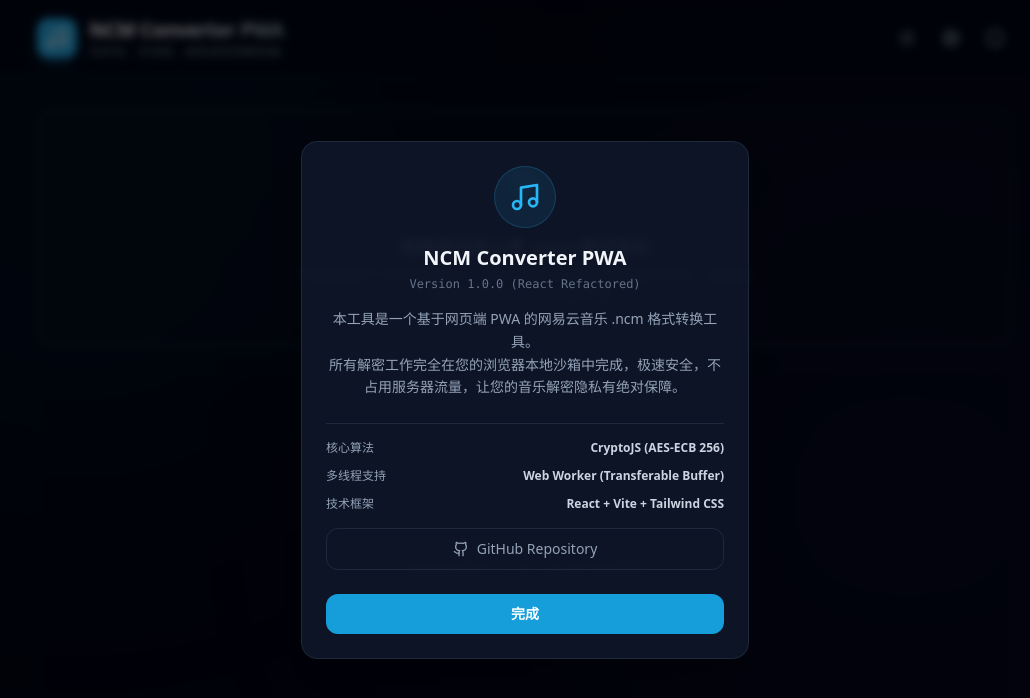
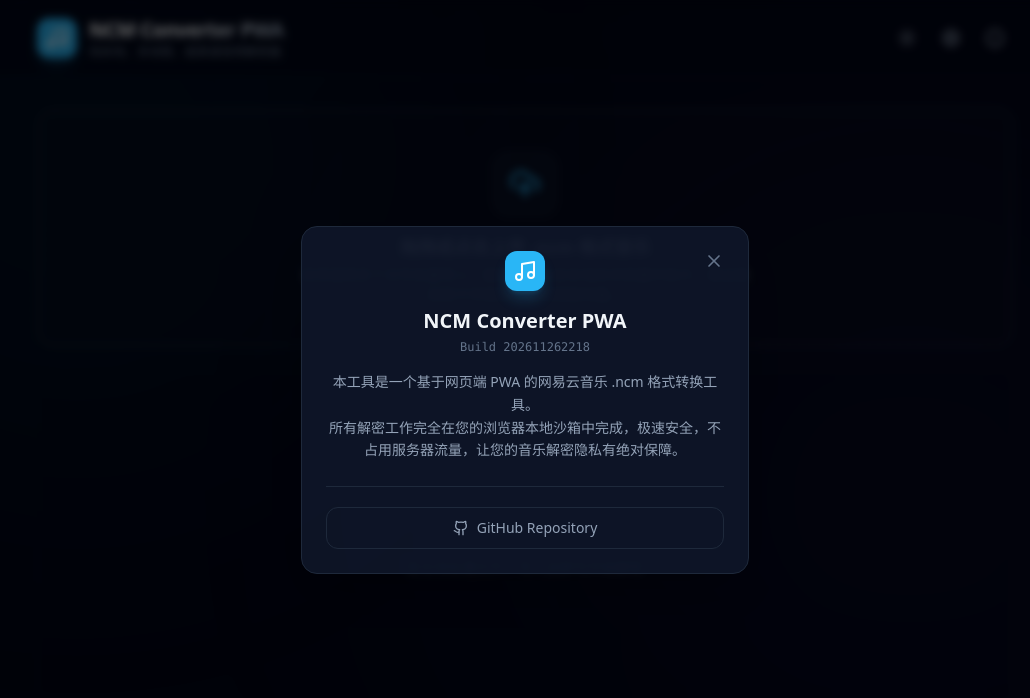
Before and after one commit to mimai114514/ncmconverter-pwa, a React (Vite) app: page / in a window 1280 px wide. Both pictures are taken after a click on the button 1110 px from the left and 38 px from the top of the page. Shown: the top 698 px of the page, without its empty margins (115-1145 px from the left). Built offline with nearby package versions, Linux system fonts and the light colour scheme.

Commit message:
feat: 精简关于弹窗并展示构建时间
在构建阶段注入 Build YYYYMMDDHHMM 格式的时间戳。移除技术信息和底部完成按钮，新增右上角关闭按钮，并让弹窗图标与页眉音乐图标保持一致。

```diff
--- a/src/App.tsx
+++ b/src/App.tsx
@@ -21,6 +21,8 @@
 import { parseNcmMetadata } from './core/ncmDecrypt';
 import { decryptWithWorker } from './workers/worker-client';
 import { settingsService, AppSettings } from './services/settings';
+
+declare const __BUILD_TIME__: string;
 
 interface NcmFileItem {
   id: string;
@@ -644,18 +646,27 @@
       {isAboutOpen && (
         <div className="fixed inset-0 z-50 bg-black/60 backdrop-blur-sm flex items-center justify-center p-4 animate-in fade-in duration-200">
           <div
-            className="w-full max-w-md bg-slate-900/90 border border-slate-800 rounded-2xl p-6 shadow-2xl animate-in zoom-in-95 duration-200 flex flex-col items-center text-center"
+            className="w-full max-w-md bg-slate-900/90 border border-slate-800 rounded-2xl p-6 shadow-2xl animate-in zoom-in-95 duration-200 flex flex-col items-center text-center relative"
             onClick={(e) => e.stopPropagation()}
           >
-            <div className="p-3.5 bg-brand-500/10 rounded-full mb-4 border border-brand-500/20 text-brand-500">
-              <Music className="w-8 h-8" />
+            <button
+              onClick={() => setIsAboutOpen(false)}
+              className="absolute top-4 right-4 p-2 text-slate-500 hover:text-white rounded-lg hover:bg-slate-800 transition-colors"
+              title="关闭"
+              aria-label="关闭"
+            >
+              <X className="w-5 h-5" />
+            </button>
+
+            <div className="p-2 bg-brand-500 rounded-xl shadow-lg shadow-brand-500/20 flex items-center justify-center mb-4">
+              <Music className="w-6 h-6 text-white" />
             </div>
 
             <h3 className="text-xl font-bold text-slate-100 mb-1">
               NCM Converter PWA
             </h3>
             <p className="text-xs text-slate-500 font-mono mb-4">
-              Version 1.0.0 (React Refactored)
+              {__BUILD_TIME__}
             </p>
 
             <p className="text-sm text-slate-400 leading-relaxed mb-6">
@@ -663,19 +674,7 @@
               所有解密工作完全在您的浏览器本地沙箱中完成，极速安全，不占用服务器流量，让您的音乐解密隐私有绝对保障。
             </p>
 
-            <div className="w-full border-t border-slate-800 pt-4 flex flex-col gap-3">
-              <div className="flex justify-between text-xs text-slate-400">
-                <span>核心算法</span>
-                <span className="font-semibold text-slate-300">CryptoJS (AES-ECB 256)</span>
-              </div>
-              <div className="flex justify-between text-xs text-slate-400">
-                <span>多线程支持</span>
-                <span className="font-semibold text-slate-300">Web Worker (Transferable Buffer)</span>
-              </div>
-              <div className="flex justify-between text-xs text-slate-400">
-                <span>技术框架</span>
-                <span className="font-semibold text-slate-300">React + Vite + Tailwind CSS</span>
-              </div>
+            <div className="w-full border-t border-slate-800 pt-4">
               <a
                 href="https://github.com/mimai114514/ncmconverter"
                 target="_blank"
@@ -687,12 +686,6 @@
               </a>
             </div>
 
-            <button
-              onClick={() => setIsAboutOpen(false)}
-              className="mt-6 w-full py-2.5 bg-brand-600 hover:bg-brand-700 text-white rounded-xl text-sm font-semibold transition-colors"
-            >
-              完成
-            </button>
           </div>
         </div>
       )}
--- a/vite.config.ts
+++ b/vite.config.ts
@@ -3,8 +3,20 @@
 import { VitePWA } from 'vite-plugin-pwa'
 import path from 'path'
 
+const buildTime = new Date()
+const formattedBuildTime = [
+  buildTime.getFullYear(),
+  String(buildTime.getMonth() + 1).padStart(2, '0'),
+  String(buildTime.getDate()).padStart(2, '0'),
+  String(buildTime.getHours()).padStart(2, '0'),
+  String(buildTime.getMinutes()).padStart(2, '0'),
+].join('')
+
 // https://vitejs.dev/config/
 export default defineConfig({
+  define: {
+    __BUILD_TIME__: JSON.stringify(`Build ${formattedBuildTime}`),
+  },
   plugins: [
     react(),
     VitePWA({
```
